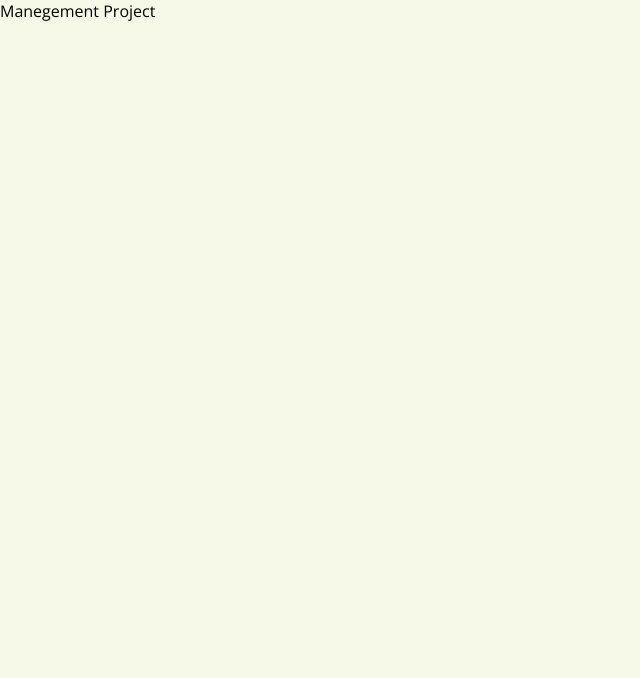
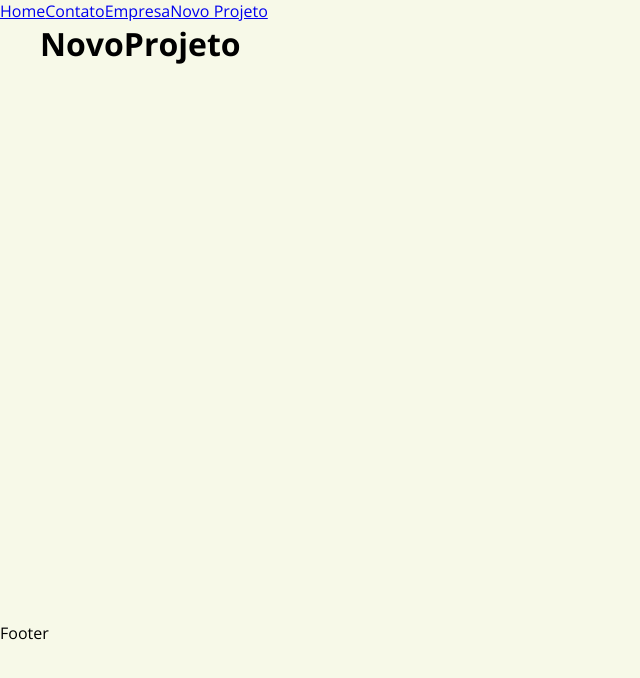
Before and after one commit to GabrielSilveira2026/ManegementProject, a React (Create React App) app: page /novoprojeto in a window 1280 px wide. Shown: the top 678 px of the page, without its empty margins (0-640 px from the left). Built offline with nearby package versions, Linux system fonts and the light colour scheme.

Commit message:
Ajustado pastas e arquitetura, criado pasta de paginas, e componentes iniciais, estudado styles dinamico atraves de props

```diff
--- a/src/App.js
+++ b/src/App.js
@@ -1,9 +1,39 @@
+import {BrowserRouter as Router, Routes, Route, Link} from 'react-router-dom'
+import Home from './componentes/paginas/Home';
+import Contato from './componentes/paginas/Contato';
+import NovoProjeto from './componentes/paginas/NovoProjeto';
+import Empresa from './componentes/paginas/Empresa';
+import Container from './componentes/layout/Container/Container';
 
 function App() {
   return (
-    <div className="App">
-      <p>Manegement Project</p>
-    </div>
+    <Router>
+      <ul>
+        <Link to="/">Home</Link>
+        <Link to="/contato">Contato</Link>
+        <Link to="/companhia">Empresa</Link>
+        <Link to="/novoprojeto">Novo Projeto</Link>
+      </ul>
+
+      <Container customClass='min-height'>
+        <Routes>
+            <Route path="/"
+              element={<Home/>}/>
+
+            <Route path="/companhia"
+              element={<Empresa/>}/>
+
+            <Route path="/contato"
+              element={<Contato/>}/>
+
+            <Route path="/novoprojeto"
+              element={<NovoProjeto/>}/>
+        </Routes>
+      </Container>
+
+      <p>Footer</p>
+
+    </Router>
   );
 }
 
--- /dev/null
+++ b/src/componentes/layout/Container/Container.js
@@ -0,0 +1,11 @@
+import styles from './Container.module.css';
+
+function Container(props) {
+    return (
+        <div className={`${styles.container} ${styles[props.customClass]}`}>
+            {props.children}
+        </div>
+    )
+}
+
+export default Container
--- /dev/null
+++ b/src/componentes/layout/Container/Container.module.css
@@ -0,0 +1,11 @@
+.container {
+    width: 1200px;
+    display: flex;
+    justify-content: space-between;
+    margin: 0 auto;
+    flex-wrap: wrap;
+}
+
+.min-height{
+    min-height: 75%;
+}
--- /dev/null
+++ b/src/componentes/paginas/Contato.js
@@ -0,0 +1,9 @@
+import React from 'react'
+
+function Contato() {
+  return (
+    <h1>Contato</h1>
+  )
+}
+
+export default Contato
--- /dev/null
+++ b/src/componentes/paginas/Empresa.js
@@ -0,0 +1,9 @@
+import React from 'react'
+
+function Companhia() {
+  return (
+    <h1>Companhia</h1>
+  )
+}
+
+export default Companhia
--- /dev/null
+++ b/src/componentes/paginas/Home.js
@@ -0,0 +1,9 @@
+import React from 'react'
+
+function Home() {
+  return (
+    <h1>Home</h1>
+  )
+}
+
+export default Home
--- /dev/null
+++ b/src/componentes/paginas/NovoProjeto.js
@@ -0,0 +1,9 @@
+import React from 'react'
+
+function NovoProjeto() {
+  return (
+    <h1>NovoProjeto</h1>
+  )
+}
+
+export default NovoProjeto
--- a/src/index.css
+++ b/src/index.css
@@ -11,3 +11,12 @@ body,
   background-color: #f7f9e8;
   height: 100%;
 }
+
+.start {
+  justify-content: flex-start;
+}
+
+.column {
+  flex-direction: column;
+  justify-content: flex-start;
+}
```
Also changed, not shown: src/img/saving.png (deleted).
